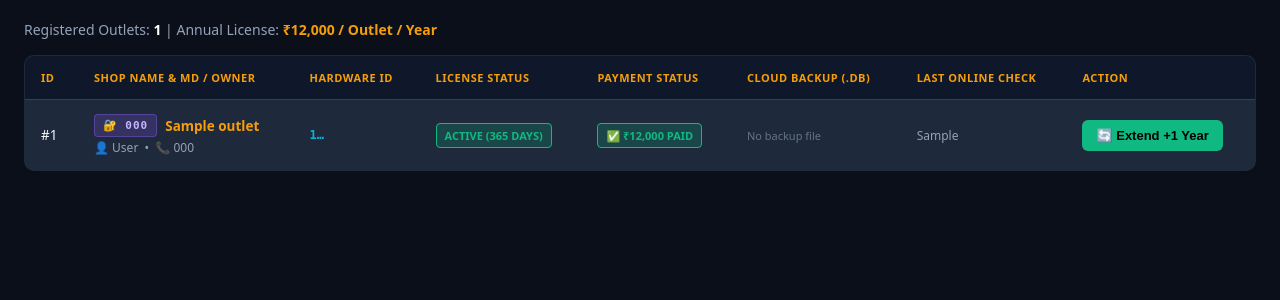
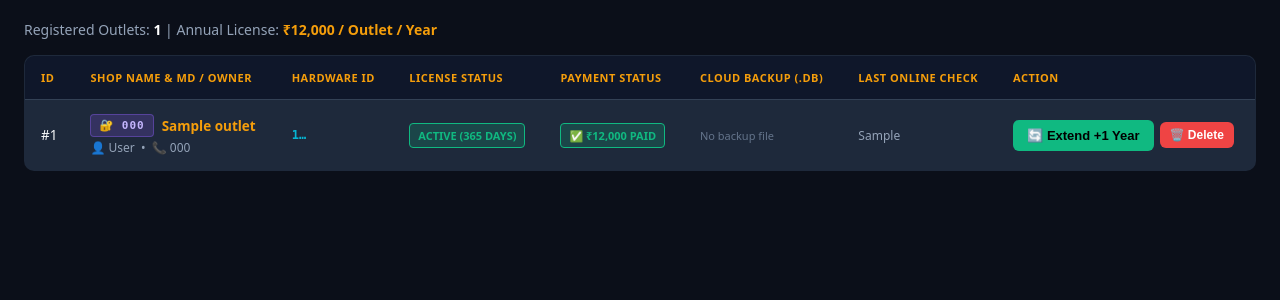
Before and after one commit to akhiltvka/Billing-App, a Flask app: template cloud_license_server/templates/admin.html in a window 1280 px wide. Shown: the part 96-396 px from the top of the page. Run offline with Flask 3, Linux system fonts and the light colour scheme; the template is opened without the code that fills it: most values are stand-ins (such as "Sample title", 1, 10 or a date in 2020); some libraries are stand-ins or nearby versions.

Commit message:
Add Delete Outlet feature to developer license portal

```diff
--- a/cloud_license_server/app.py
+++ b/cloud_license_server/app.py
@@ -937,6 +937,33 @@ def approve_outlet(outlet_id):
     except Exception as e:
         return jsonify({'status': 'error', 'message': str(e)}), 500
 
+@app.route('/admin/delete/<machine_id>', methods=['POST'])
+def delete_outlet(machine_id):
+    if not session.get('logged_in'):
+        return redirect(url_for('admin_portal'))
+
+    try:
+        init_db()
+        mid = (machine_id or '').strip().upper()
+        conn, is_pg = get_db()
+        if is_pg:
+            cur = conn.cursor()
+            cur.execute("DELETE FROM outlets WHERE UPPER(machine_id) = %s", (mid,))
+            cur.execute("DELETE FROM outlet_registrations WHERE UPPER(machine_id) = %s", (mid,))
+            cur.execute("DELETE FROM outlet_users WHERE UPPER(machine_id) = %s", (mid,))
+            cur.execute("DELETE FROM activation_keys WHERE UPPER(machine_id) = %s", (mid,))
+        else:
+            conn.execute("DELETE FROM outlets WHERE UPPER(machine_id) = ?", (mid,))
+            conn.execute("DELETE FROM outlet_registrations WHERE UPPER(machine_id) = ?", (mid,))
+            conn.execute("DELETE FROM outlet_users WHERE UPPER(machine_id) = ?", (mid,))
+            conn.execute("DELETE FROM activation_keys WHERE UPPER(machine_id) = ?", (mid,))
+        conn.commit()
+        conn.close()
+
+        return redirect(url_for('admin_portal'))
+    except Exception as e:
+        return f"Error deleting outlet: {str(e)}", 500
+
 if __name__ == '__main__':
     port = int(os.environ.get('PORT', 5001))
     app.run(host='0.0.0.0', port=port, debug=True)
--- a/cloud_license_server/templates/admin.html
+++ b/cloud_license_server/templates/admin.html
@@ -128,11 +128,18 @@
         </td>
         <td style="font-size:12px;color:#94A3B8">{{ o.last_ping[:19] if o.last_ping else '—' }}</td>
         <td onclick="event.stopPropagation()">
-          <form action="/admin/approve/{{ o.id }}" method="POST" style="margin:0">
-            <button class="btn btn-success" type="submit" onclick="return confirm('Confirm ₹12,000 UPI Payment Received for {{ o.reg_outlet_name or o.shop_name }}? This will activate 1-Year subscription!')">
-              {% if o.status == 'active' %}🔄 Extend +1 Year{% else %}⚡ Approve 1 Year (₹12,000){% endif %}
-            </button>
-          </form>
+          <div style="display:flex;gap:6px;align-items:center">
+            <form action="/admin/approve/{{ o.id }}" method="POST" style="margin:0">
+              <button class="btn btn-success" type="submit" onclick="return confirm('Confirm ₹12,000 UPI Payment Received for {{ o.reg_outlet_name or o.shop_name }}? This will activate 1-Year subscription!')">
+                {% if o.status == 'active' %}🔄 Extend +1 Year{% else %}⚡ Approve 1 Year (₹12,000){% endif %}
+              </button>
+            </form>
+            <form action="/admin/delete/{{ o.machine_id }}" method="POST" style="margin:0">
+              <button class="btn btn-danger" type="submit" style="padding:6px 10px;font-size:12px;background:#EF4444;border-radius:6px;color:#fff;border:none;cursor:pointer" onclick="return confirm('Are you sure you want to delete outlet {{ o.reg_outlet_name or o.shop_name }} ({{ o.machine_id[:8] }})?')">
+                🗑️ Delete
+              </button>
+            </form>
+          </div>
         </td>
       </tr>
       {% endfor %}
```
